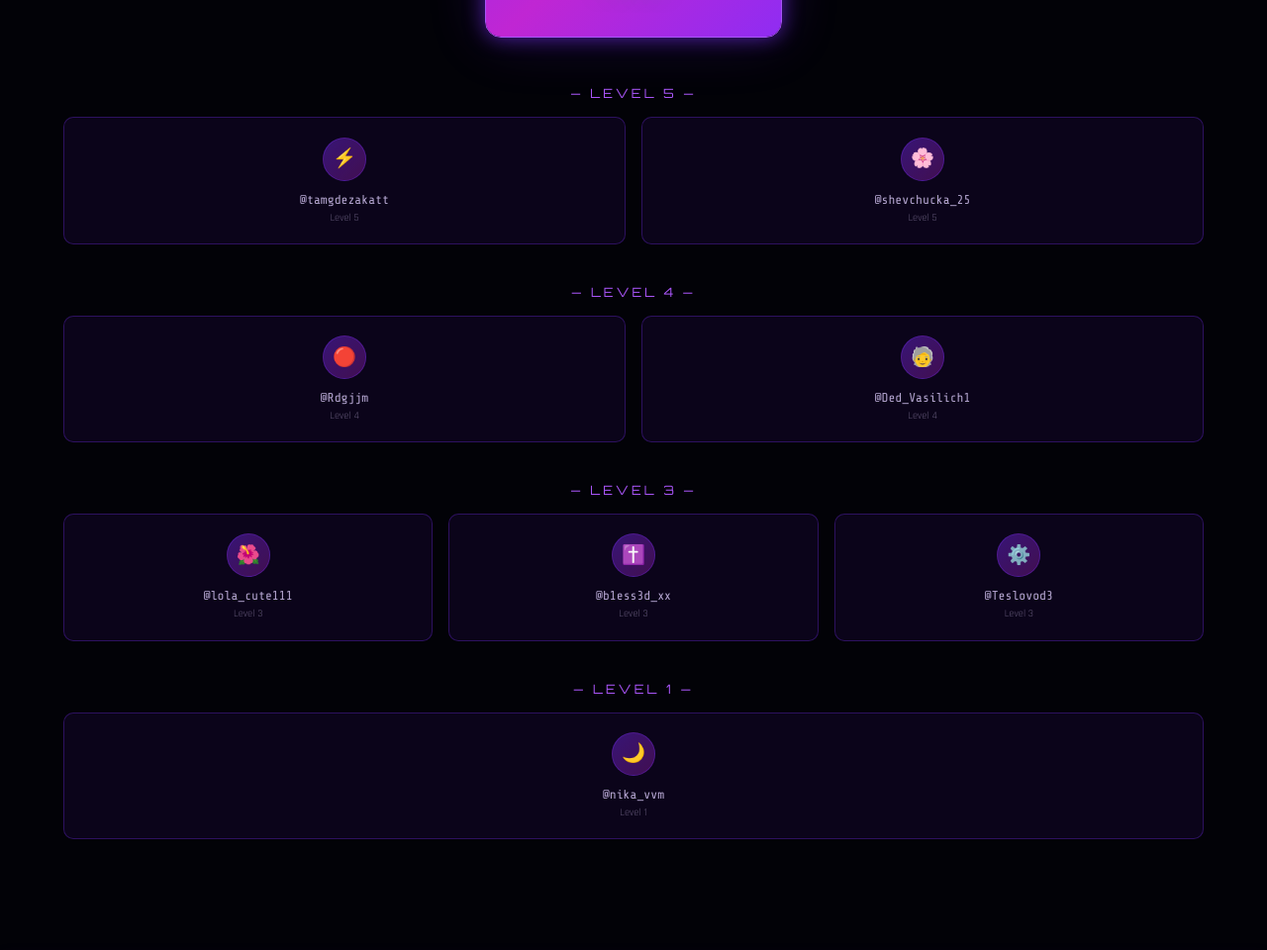
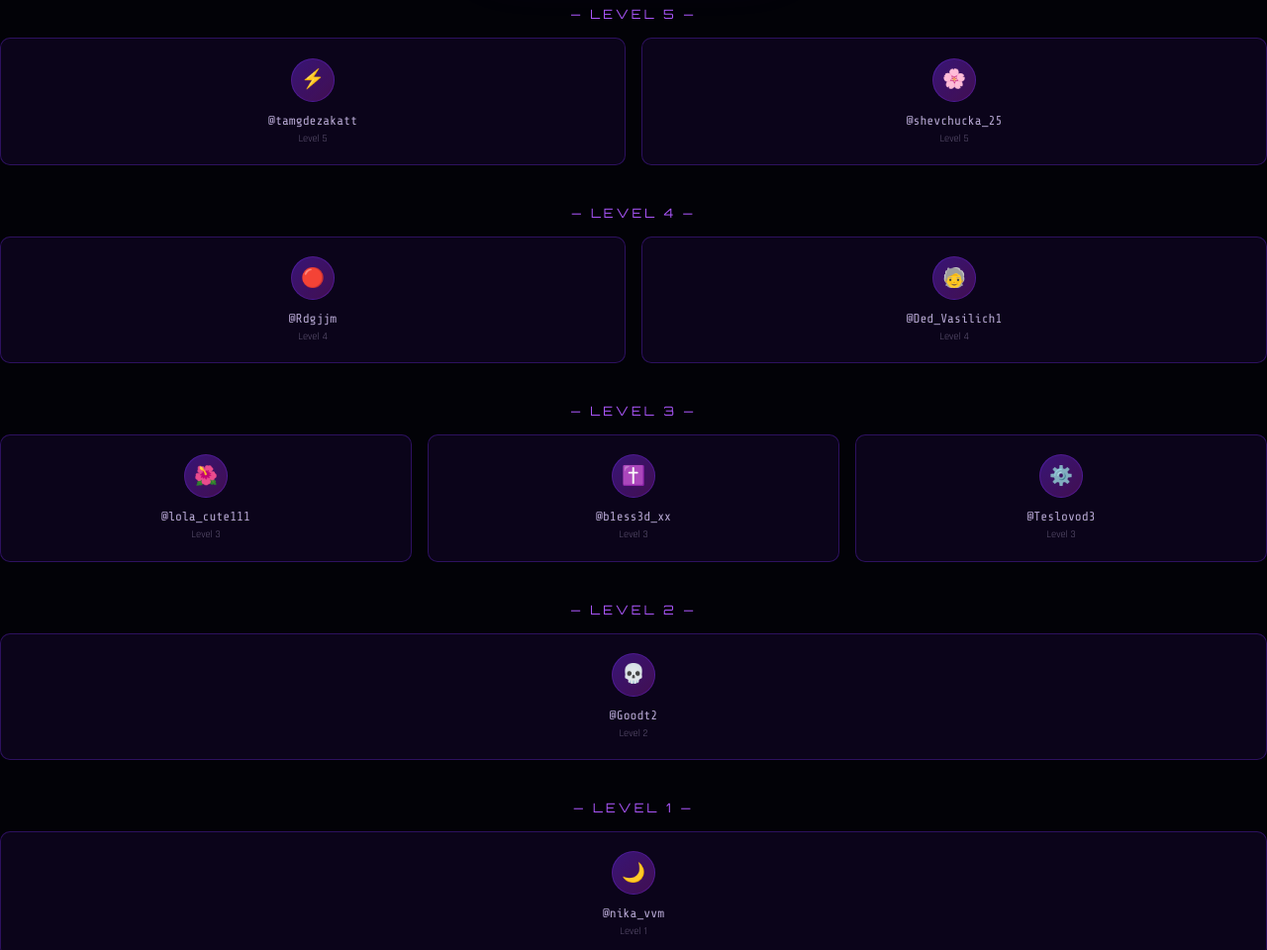
Before and after one commit to hag94429-web/site, a plain HTML site: page index.html in a window 1280 px wide. Shown: the part 4822-5782 px from the top of the page at 99% size. Drawn offline with nearby package versions, Linux system fonts and the light colour scheme; animation ran at ten frames a second.

Commit message:
Add files via upload

```diff
--- a/index.html
+++ b/index.html
@@ -1161,13 +1161,13 @@ footer {
 
 <div class="neon-divider"></div>
 <!-- ADMIN -->
-<section id="admin">
-  <div class="section-inner">
-    <div class="reveal">
+<div class="reveal">
       <span class="section-tag">// АДМІНІСТРАЦІЯ</span>
       <h2 class="section-title">Команда</h2>
       <p class="section-desc">Люди, які тримають спільноту.</p>
     </div>
+
+    <!-- OWNER -->
     <div class="admin-owner-wrap">
       <div class="admin-owner-card reveal">
         <div class="admin-avatar">👑</div>
@@ -1175,26 +1175,96 @@ footer {
         <div class="admin-role">● OWNER</div>
       </div>
     </div>
+
+    <!-- LEVEL 5 -->
     <div class="admin-level-title reveal">— LEVEL 5 —</div>
+
     <div class="admin-grid reveal">
-      <div class="admin-mini-card"><div class="admin-mini-avatar">⚡</div><div class="admin-mini-name">@tamgdezakatt</div><div class="admin-mini-level">Level 5</div></div>
-      <div class="admin-mini-card"><div class="admin-mini-avatar">🌸</div><div class="admin-mini-name">@shevchucka_25</div><div class="admin-mini-level">Level 5</div></div>
-    </div>
+
+      <div class="admin-mini-card">
+        <div class="admin-mini-avatar">⚡</div>
+        <div class="admin-mini-name">@tamgdezakatt</div>
+        <div class="admin-mini-level">Level 5</div>
+      </div>
+
+      <div class="admin-mini-card">
+        <div class="admin-mini-avatar">🌸</div>
+        <div class="admin-mini-name">@shevchucka_25</div>
+        <div class="admin-mini-level">Level 5</div>
+      </div>
+
+    </div>
+
+    <!-- LEVEL 4 -->
     <div class="admin-level-title reveal">— LEVEL 4 —</div>
+
     <div class="admin-grid reveal">
-      <div class="admin-mini-card"><div class="admin-mini-avatar">🔴</div><div class="admin-mini-name">@Rdgjjm</div><div class="admin-mini-level">Level 4</div></div>
-      <div class="admin-mini-card"><div class="admin-mini-avatar">🧓</div><div class="admin-mini-name">@Ded_Vasilich1</div><div class="admin-mini-level">Level 4</div></div>
-    </div>
+
+      <div class="admin-mini-card">
+        <div class="admin-mini-avatar">🔴</div>
+        <div class="admin-mini-name">@Rdgjjm</div>
+        <div class="admin-mini-level">Level 4</div>
+      </div>
+
+      <div class="admin-mini-card">
+        <div class="admin-mini-avatar">🧓</div>
+        <div class="admin-mini-name">@Ded_Vasilich1</div>
+        <div class="admin-mini-level">Level 4</div>
+      </div>
+
+    </div>
+
+    <!-- LEVEL 3 -->
     <div class="admin-level-title reveal">— LEVEL 3 —</div>
+
     <div class="admin-grid reveal">
-      <div class="admin-mini-card"><div class="admin-mini-avatar">🌺</div><div class="admin-mini-name">@lola_cute111</div><div class="admin-mini-level">Level 3</div></div>
-      <div class="admin-mini-card"><div class="admin-mini-avatar">✝️</div><div class="admin-mini-name">@b1ess3d_xx</div><div class="admin-mini-level">Level 3</div></div>
-       <div class="admin-mini-card"><div class="admin-mini-avatar">⚙️</div><div class="admin-mini-name">@Teslovod3</div><div class="admin-mini-level">Level 3</div></div>
-    </div>
+
+      <div class="admin-mini-card">
+        <div class="admin-mini-avatar">🌺</div>
+        <div class="admin-mini-name">@lola_cute111</div>
+        <div class="admin-mini-level">Level 3</div>
+      </div>
+
+      <div class="admin-mini-card">
+        <div class="admin-mini-avatar">✝️</div>
+        <div class="admin-mini-name">@b1ess3d_xx</div>
+        <div class="admin-mini-level">Level 3</div>
+      </div>
+
+      <div class="admin-mini-card">
+        <div class="admin-mini-avatar">⚙️</div>
+        <div class="admin-mini-name">@Teslovod3</div>
+        <div class="admin-mini-level">Level 3</div>
+      </div>
+
+    </div>
+
+    <!-- LEVEL 2 -->
+    <div class="admin-level-title reveal">— LEVEL 2 —</div>
+
+    <div class="admin-grid reveal">
+
+      <div class="admin-mini-card">
+        <div class="admin-mini-avatar">💀</div>
+        <div class="admin-mini-name">@Goodt2</div>
+        <div class="admin-mini-level">Level 2</div>
+      </div>
+
+    </div>
+
+    <!-- LEVEL 1 -->
     <div class="admin-level-title reveal">— LEVEL 1 —</div>
+
     <div class="admin-grid reveal">
-      <div class="admin-mini-card"><div class="admin-mini-avatar">🌙</div><div class="admin-mini-name">@nika_vvm</div><div class="admin-mini-level">Level 1</div></div>
-    </div>
+
+      <div class="admin-mini-card">
+        <div class="admin-mini-avatar">🌙</div>
+        <div class="admin-mini-name">@nika_vvm</div>
+        <div class="admin-mini-level">Level 1</div>
+      </div>
+
+    </div>
+
   </div>
 </section>
 
```
